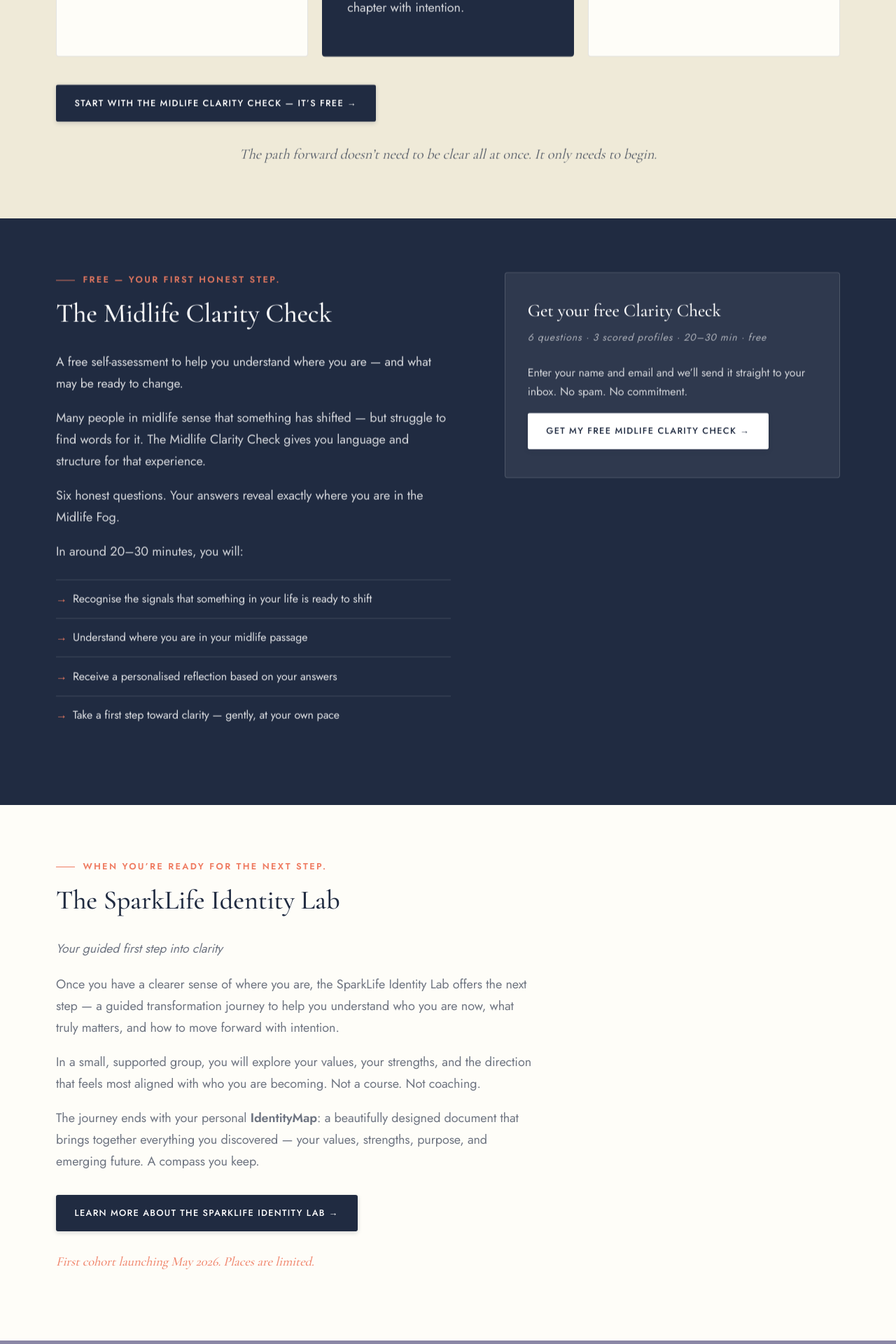
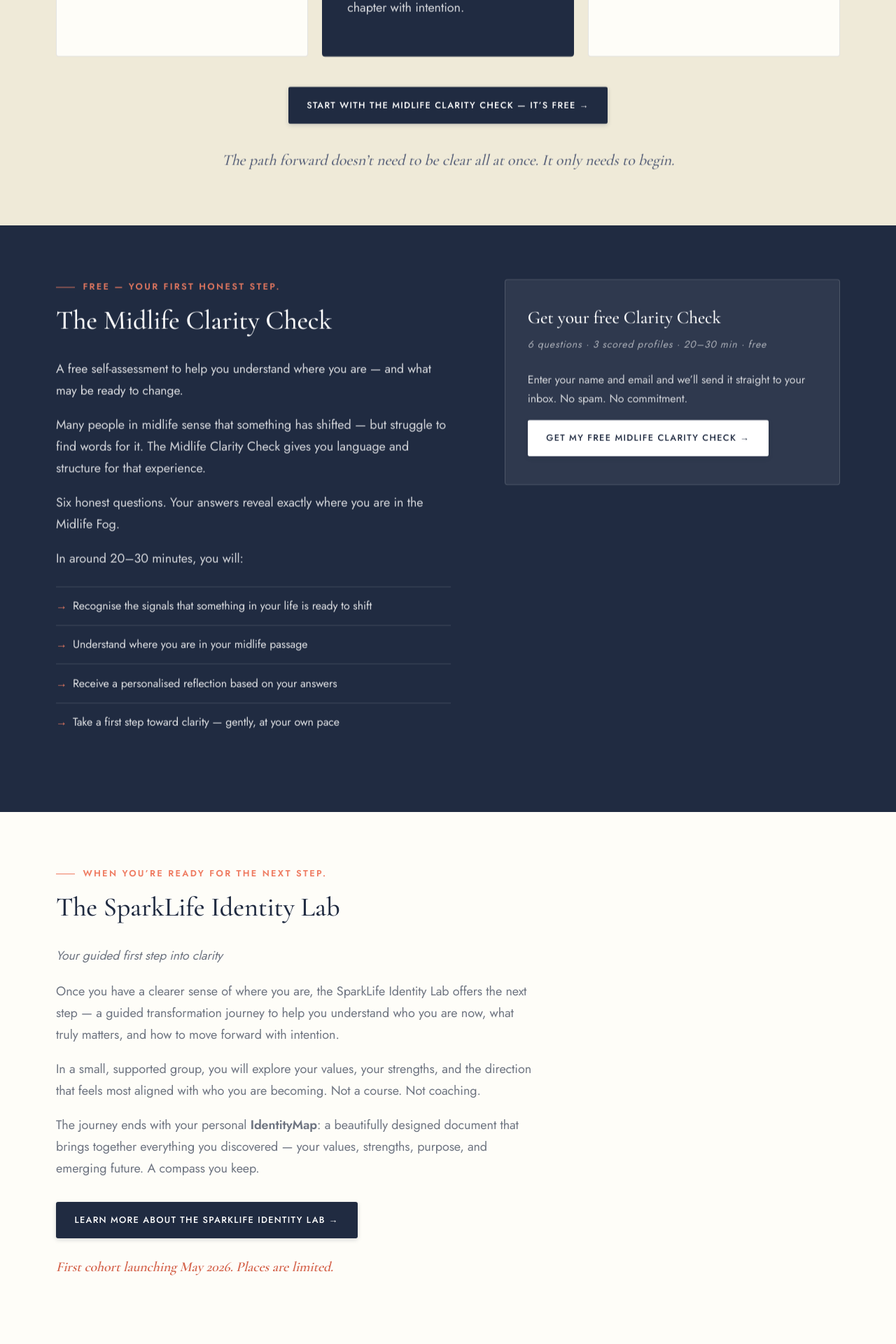
Before and after one commit to GrafBenson/Spark-Life-Lab, a Next.js app: page / in a window 1280 px wide. Shown: the part 3720-5640 px from the top of the page at 70% size. Built offline with nearby package versions, Linux system fonts and the light colour scheme.

Commit message:
Polish closing CTAs and mobile footer

```diff
--- a/app/globals.css
+++ b/app/globals.css
@@ -60,6 +60,7 @@
 }
 
 html {
+  background: var(--navy);
   min-height: 100%;
   scroll-behavior: smooth;
 }
@@ -72,7 +73,7 @@
 
 body {
   margin: 0;
-  background: var(--page-bg);
+  background: var(--navy);
   color: var(--navy);
   display: flex;
   flex-direction: column;
@@ -126,6 +127,7 @@
 ::selection { background: rgba(239, 124, 98, 0.18); }
 
 main {
+  background: var(--page-bg);
   flex: 1 0 auto;
   min-height: 70vh;
 }
@@ -825,15 +827,22 @@
 .step-card-default  .step-number { color: var(--ember); }
 .step-card-featured .step-number { color: rgba(239,124,98,0.85); }
 
+.plan-cta {
+  display: flex;
+  justify-content: center;
+  margin-top: 2.7rem;
+}
+
 .plan-closing {
-  color: var(--navy);
+  color: var(--mid-navy);
   font-family: var(--serif);
-  font-size: clamp(1.28rem, 1.25vw, 1.5rem);
+  font-size: clamp(1.38rem, 1.45vw, 1.7rem);
   font-style: italic;
+  font-weight: 500;
   line-height: 1.45;
-  margin: 2rem auto 0;
-  max-width: 680px;
-  opacity: 0.75;
+  margin: 2.25rem auto 0;
+  max-width: 760px;
+  opacity: 0.95;
   text-align: center;
 }
 
@@ -876,13 +885,14 @@
 }
 
 .lab-meta {
-  color: var(--ember);
+  color: var(--ember-deep);
   font-family: var(--serif);
-  font-size: clamp(1.16rem, 1vw, 1.3rem);
+  font-size: clamp(1.24rem, 1.15vw, 1.42rem);
   font-style: italic;
-  font-weight: 500;
+  font-weight: 600;
+  line-height: 1.35;
   margin-top: 1.75rem;
-  opacity: 0.92;
+  opacity: 1;
 }
 
 /* Section 7 — Stakes (styling now in new block above) */
@@ -900,29 +910,36 @@
 
 /* Section 8 — Closing CTA */
 .section-closing {
-  background: var(--sand);
-  padding-bottom: clamp(4.5rem, 6vw, 6.5rem);
-  padding-top: clamp(4.5rem, 6vw, 6.5rem);
+  background: var(--cream);
+  padding-bottom: clamp(5.25rem, 7vw, 8rem);
+  padding-top: clamp(5.25rem, 7vw, 8rem);
   padding-left: 5vw;
   padding-right: 5vw;
   text-align: center;
 }
 
+.section-closing h2 {
+  color: var(--mid-navy);
+  font-size: clamp(2.05rem, 3vw, 2.85rem);
+  margin-bottom: 0.65rem;
+}
+
 .closing-tagline {
   color: var(--navy);
   font-family: var(--serif);
-  font-size: clamp(2.1rem, 3.5vw, 3.2rem);
+  font-size: clamp(2.65rem, 5vw, 4.6rem);
   font-style: italic;
-  font-weight: 500;
+  font-weight: 600;
   letter-spacing: -0.01em;
-  margin: 0.5rem 0 2rem;
-  line-height: 1.2;
+  margin: 0.75rem auto 2.6rem;
+  max-width: 980px;
+  line-height: 1.08;
 }
 
 .closing-sub {
-  color: var(--muted);
-  font-size: 0.98rem;
-  margin-top: 1rem;
+  color: var(--mid-navy);
+  font-size: 1.05rem;
+  margin-top: 1.15rem;
   margin-bottom: 0;
 }
 
--- a/app/identity-lab/page.tsx
+++ b/app/identity-lab/page.tsx
@@ -109,9 +109,11 @@
             </Link>
             <p
               style={{
-                color: "var(--gold)",
+                color: "var(--ember-deep)",
                 fontStyle: "italic",
-                fontSize: "1.05rem",
+                fontSize: "1.18rem",
+                fontWeight: 600,
+                lineHeight: 1.35,
                 marginTop: "1rem",
               }}
             >
--- a/app/page.tsx
+++ b/app/page.tsx
@@ -271,7 +271,7 @@
             </article>
           </div>
 
-          <div style={{ marginTop: "2.5rem" }}>
+          <div className="plan-cta">
             <Link className="button button-primary" href="/clarity-check/">
               Start with the Midlife Clarity Check — it&rsquo;s free →
             </Link>
```
Also changed, not shown: 1 other file (tests, documents, lock files or other folders).
